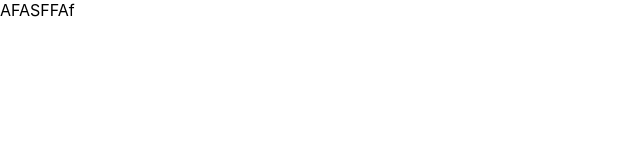
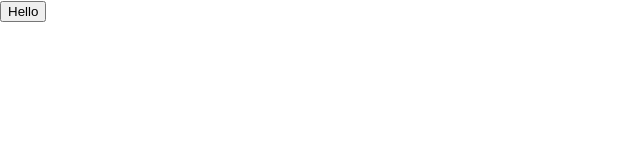
Before and after one commit to R4YLx/BaseButton, a Next.js app: page /ButtonPage in a window 1280 px wide. Shown: the top 160 px of the page, without its empty margins (0-640 px from the left). Built offline with nearby package versions, Linux system fonts and the light colour scheme.

Commit message:
Testing rendering basic button

```diff
--- a/components/BaseButton/interface.ts
+++ b/components/BaseButton/interface.ts
@@ -4,7 +4,7 @@ export interface IButtonProps extends React.ComponentProps<"button"> {
     text: string
     href?: string
     target?: string
-    size: "s" | "m"
+    size?: "s" | "m"
     isFluid?: boolean
-    as: "a" | "button"
+    as?: "a" | "button"
 }
--- a/pages/ButtonPage.tsx
+++ b/pages/ButtonPage.tsx
@@ -1,7 +1,8 @@
 import { NextPage } from 'next'
+import BaseButton from '../components/BaseButton/BaseButton'
 
 const ButtonPage: NextPage = () => {
-  return <div>AFASFFAf</div>
+  return <BaseButton text="Hello" />
 }
 
 export default ButtonPage
```
